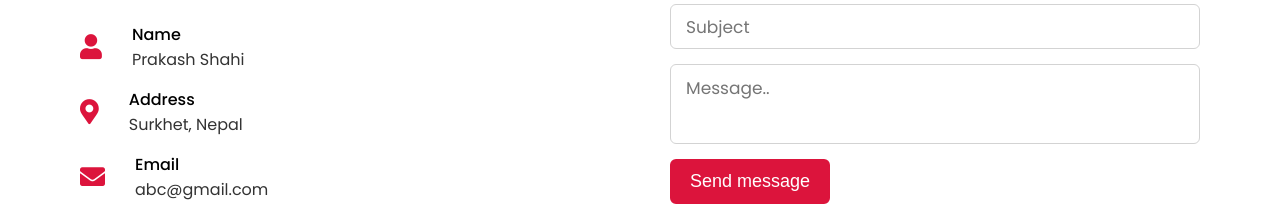
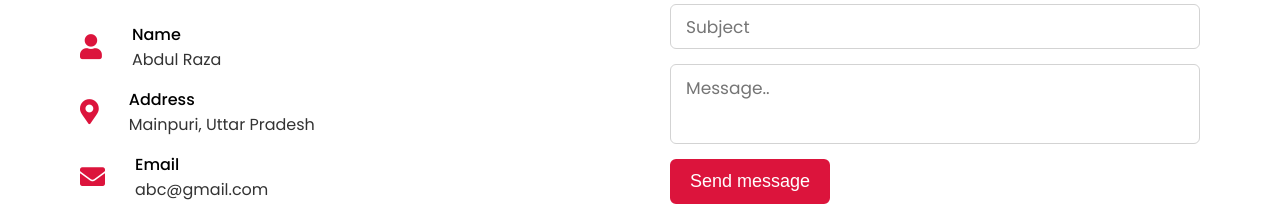
Before and after one commit to RAZA-ki/boy, a plain HTML site: page index.html in a window 1280 px wide. Shown: the part 3739-3945 px from the top of the page. Drawn offline with nearby package versions, Linux system fonts and the light colour scheme.

Commit message:
Update index.html

```diff
--- a/index.html
+++ b/index.html
@@ -202,14 +202,14 @@
                             <i class="fas fa-user"></i>
                             <div class="info">
                                 <div class="head">Name</div>
-                                <div class="sub-title">Prakash Shahi</div>
+                                <div class="sub-title">Abdul Raza</div>
                             </div>
                         </div>
                         <div class="row">
                             <i class="fas fa-map-marker-alt"></i>
                             <div class="info">
                                 <div class="head">Address</div>
-                                <div class="sub-title">Surkhet, Nepal</div>
+                                <div class="sub-title">Mainpuri, Uttar Pradesh</div>
                             </div>
                         </div>
                         <div class="row">
```
